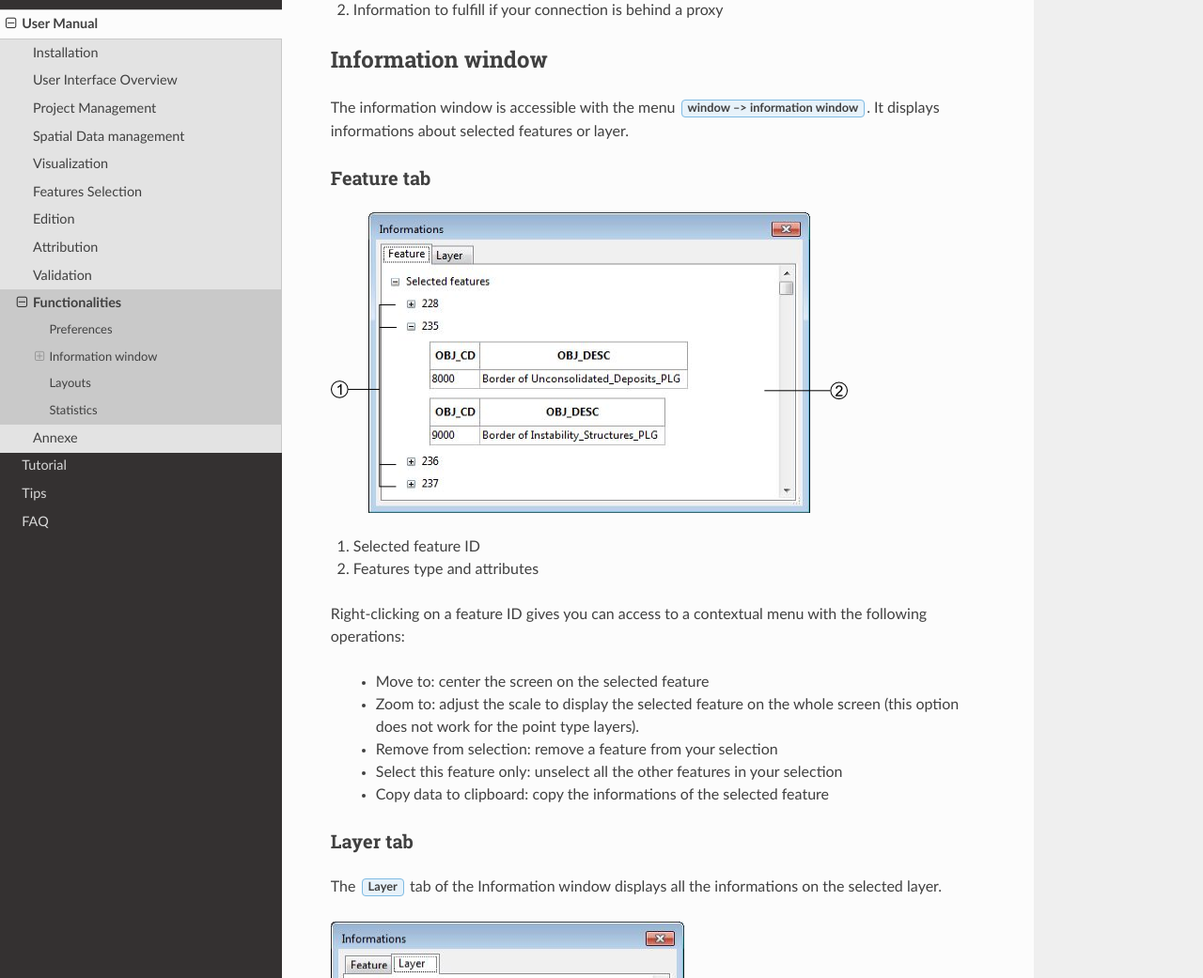
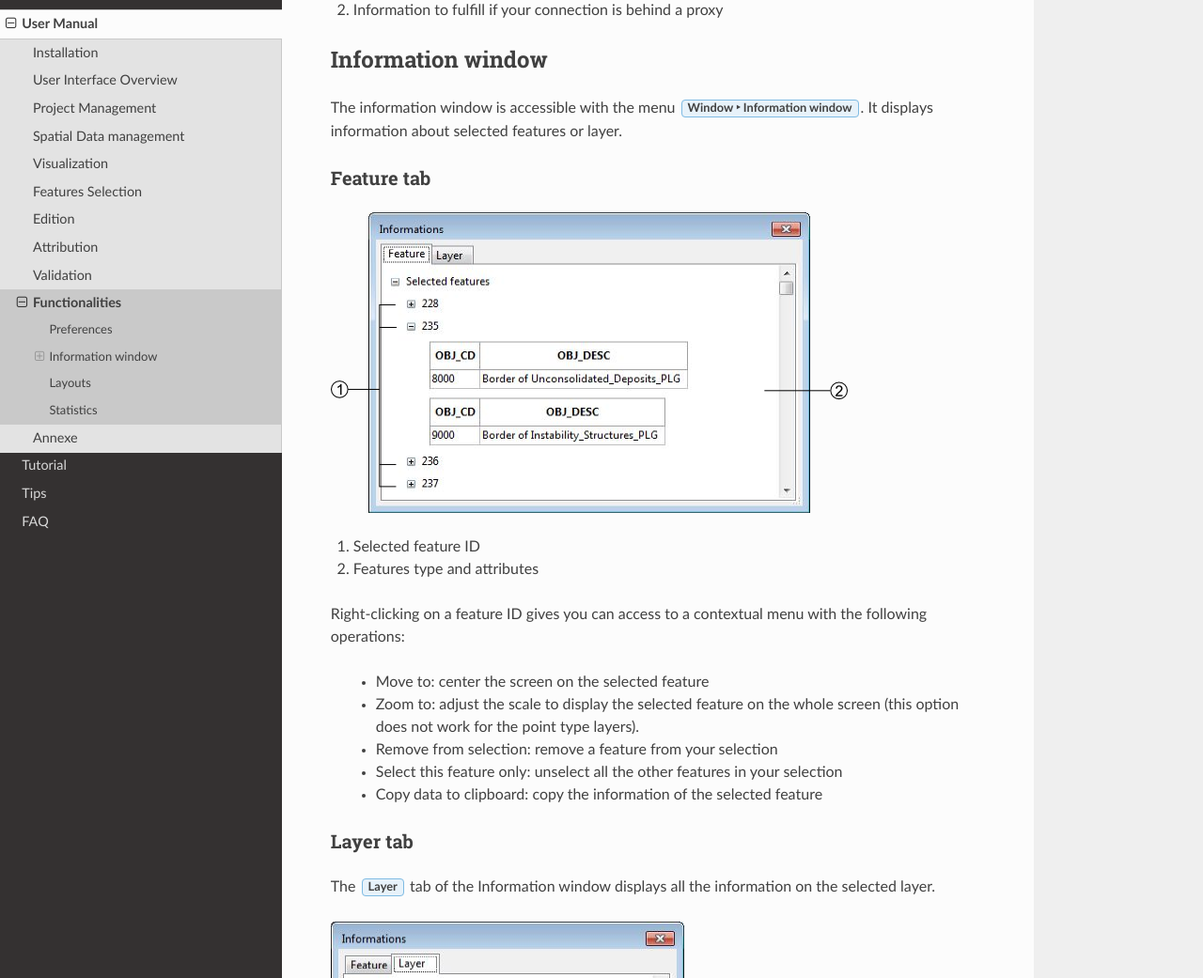
Before and after one commit to terranum-ch/ToolMap-user-doc, a Sphinx documentation site: the page built from doc/usermanual/fonctionalities.rst, in a window 1280 px wide and 1400 px high, scrolled down 949 px. Shown: the part 153-1194 px from the top of the window at 94% size. Built offline with Sphinx 7.4.7 and the Read the Docs theme 2.0.0, drawn with Linux system fonts in a browser that asks for light colours.

Commit message:
Correcting User Manual > fonctionalities

```diff
--- a/doc/usermanual/fonctionalities.rst
+++ b/doc/usermanual/fonctionalities.rst
@@ -27,7 +27,7 @@
 Information window
 ------------------------------
 
-The information window is accessible with the menu :guilabel:`window --> information window`. It displays informations about selected features or layer.
+The information window is accessible with the menu :menuselection:`Window --> Information window`. It displays information about selected features or layer.
 
 Feature tab
 ^^^^^^^^^^^^^^^^^^^^^^^^^^^^^^^
@@ -43,12 +43,12 @@
   * Zoom to: adjust the scale to display the selected feature on the whole screen (this option does not work for the point type layers).
   * Remove from selection: remove a feature from your selection
   * Select this feature only: unselect all the other features in your selection
-  * Copy data to clipboard: copy the informations of the selected feature
+  * Copy data to clipboard: copy the information of the selected feature
 
 Layer tab
 ^^^^^^^^^^^^^^^^^^^^^^^^^^^^^^^
 
-The :guilabel:`Layer` tab of the Information window displays all the informations on the selected layer.
+The :guilabel:`Layer` tab of the Information window displays all the information on the selected layer.
 
 .. image:: img/window-informations2.png
 
@@ -56,16 +56,12 @@
 ------------------------------
 
 You can access ToolMap's different layouts using the :menuselection:`Window --> Layout` menu. These allows you to use three different kinds of windows disposition:
-  * The :guilabel:`Default` layout, which is the one you get when first launching ToolMap. This is the one displayed in the User Interface Overview (see :ref:`user-interface-overview`).
 
+#. The :guilabel:`Default` layout, which is the one you get when first launching ToolMap. This is the one displayed in the User Interface Overview (see :ref:`user-interface-overview`).
 
-#. The :guilabel:`Vertical` layout, which includes all the useful windows in a vertical display.
+#. The :guilabel:`Vertical` layout, which includes all the useful windows in a vertical display.  |img1|
 
-|img1|
-
-#. The :guilabel:`Horizontal` layout, which includes the same windows than the :guilabel:`Vertical` layout but do so in the left border and the bottom of the display window.
-
-|img2|
+#. The :guilabel:`Horizontal` layout, which includes the same windows than the :guilabel:`Vertical` layout but do so in the left border and the bottom of the display window. |img2|
 
 
 .. |img1| image:: img/window-layout1.png
```
